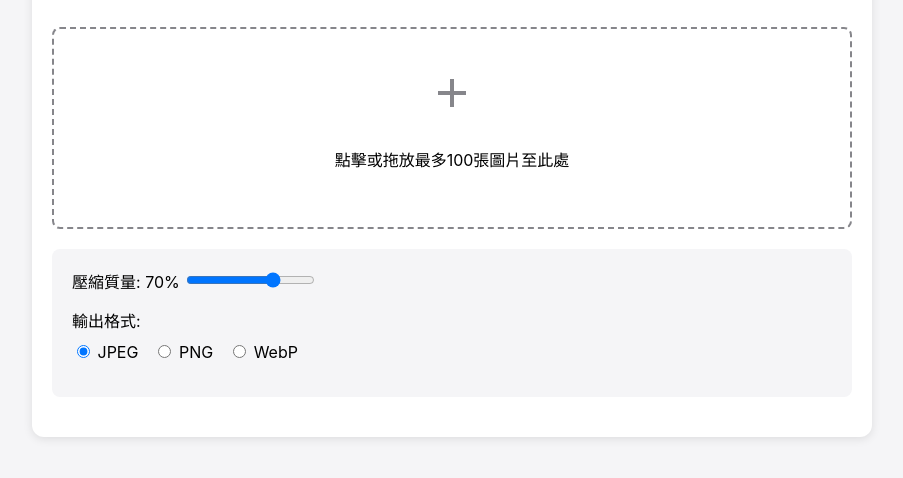
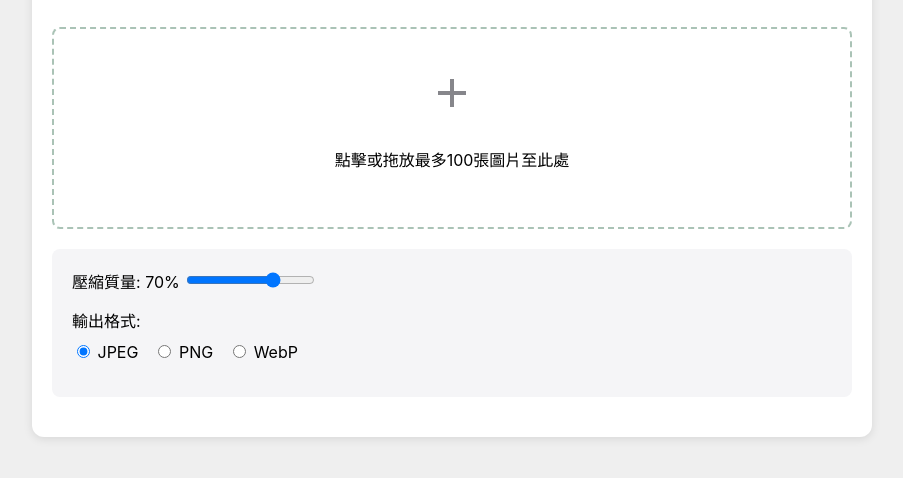
Before and after one commit to ajohnmao/compressking, a plain HTML site: page index.html in a window 1280 px wide. Shown: the part 110-588 px from the top of the page, without its empty margins (188-1091 px from the left). Drawn offline with nearby package versions, Linux system fonts and the light colour scheme.

Commit message:
改變上傳區顏色

```diff
--- a/styles.css
+++ b/styles.css
@@ -2,7 +2,7 @@ body {
     font-family: -apple-system, BlinkMacSystemFont, 'Segoe UI', Roboto, Oxygen, Ubuntu, Cantarell, sans-serif;
     margin: 0;
     padding: 20px;
-    background-color: #f5f5f7;
+    background-color: #efefef;
 }
 
 .container {
@@ -21,7 +21,7 @@ h1 {
 }
 
 .upload-zone {
-    border: 2px dashed #86868b;
+    border: 2px dashed #aac3b6;
     border-radius: 8px;
     padding: 40px;
     text-align: center;
```
